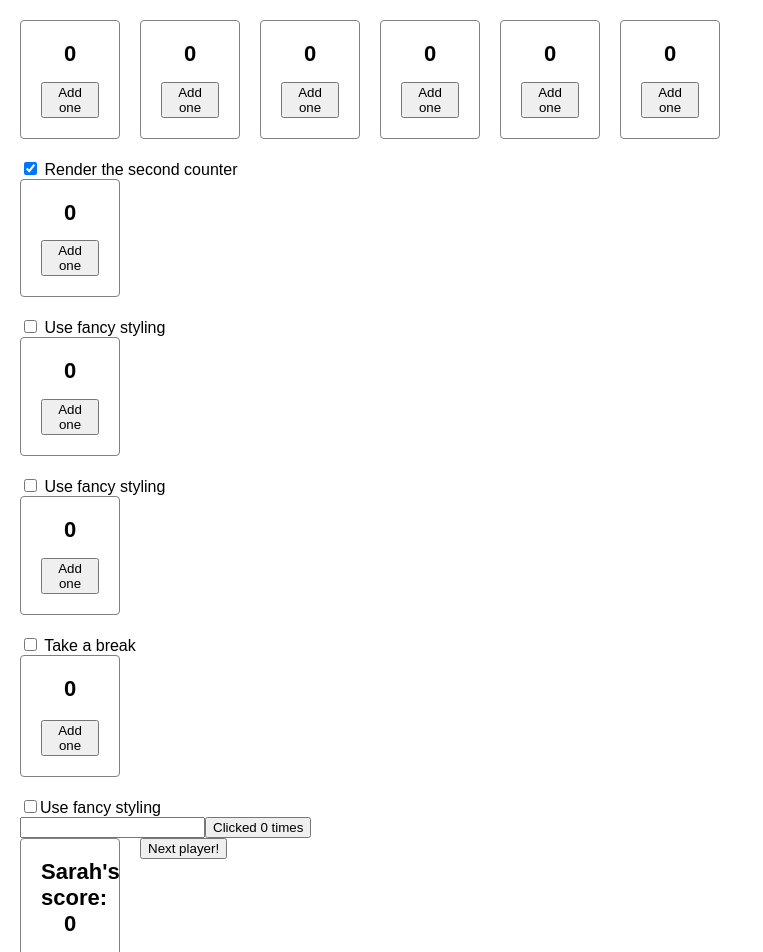
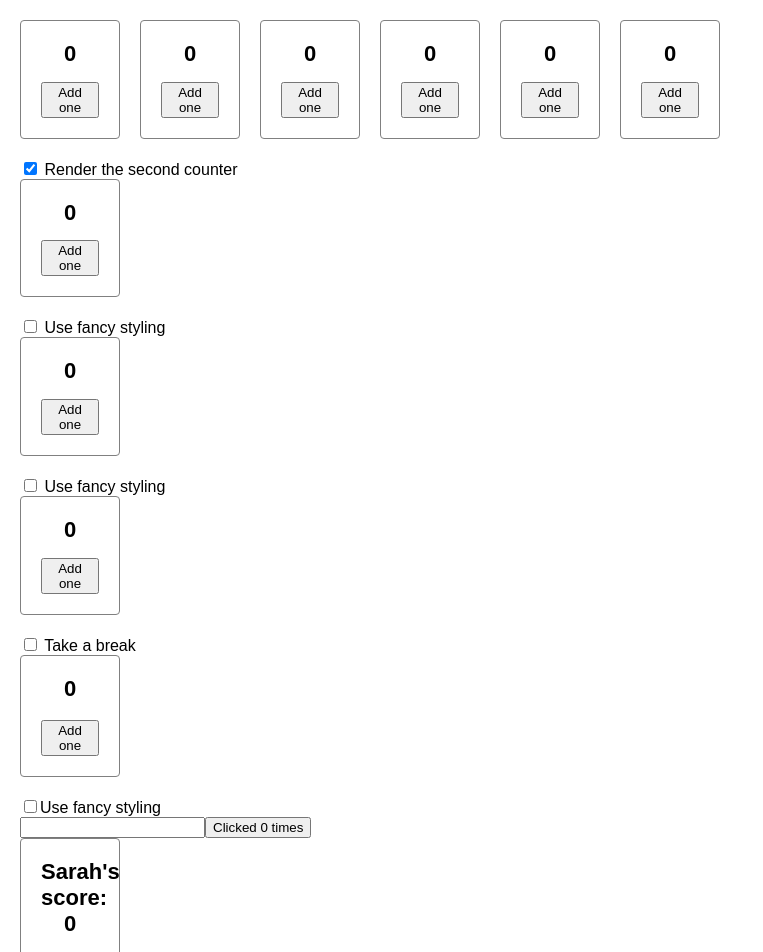
Before and after one commit to zelitosaide/react-js-course, a React (Create React App) app: page / in a window 1280 px wide. Shown: the top 952 px of the page, without its empty margins (0-763 px from the left). Built offline with nearby package versions, Linux system fonts and the light colour scheme.

Commit message:
Preserving and Resetting State

```diff
--- a/src/learn/learn-react/managing-state/preserving-and-resetting-state/index.js
+++ b/src/learn/learn-react/managing-state/preserving-and-resetting-state/index.js
@@ -27,6 +27,7 @@ function Scoreboard() {
     <div>
       {isPlayerA ? <Counter person="Taylor" /> : <Counter person="Sarah" />}
       <button
+        style={{ display: "block", clear: "both" }}
         onClick={function () {
           setIsPlayerA(!isPlayerA);
         }}
```
